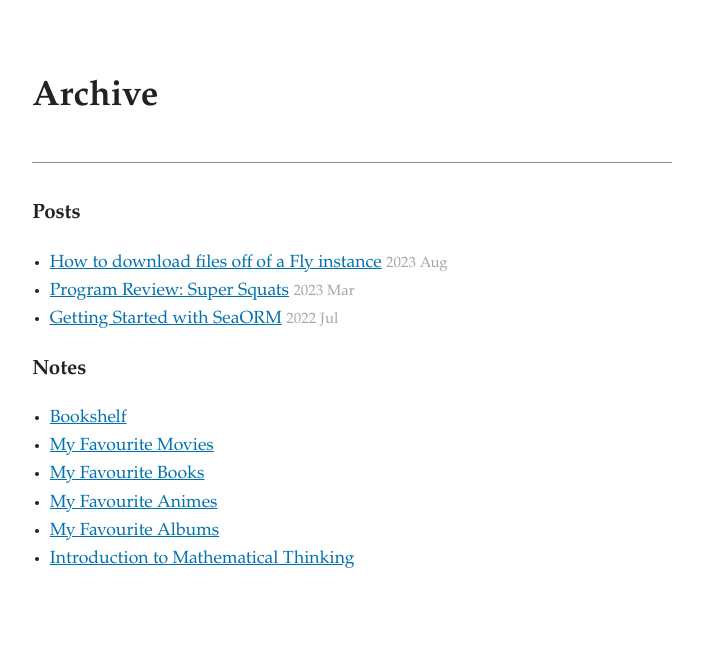
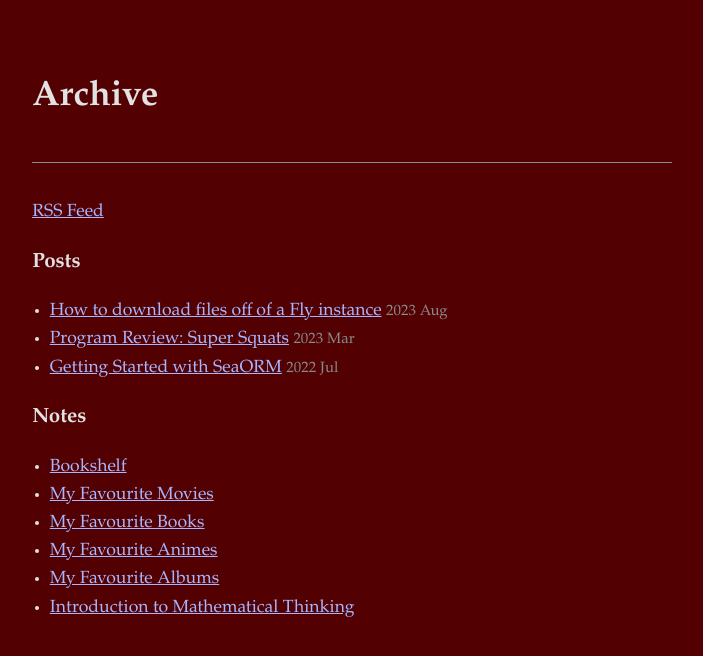
Before and after one commit to anshulxyz/anshulxyz.github.io, a Jekyll site: the page built from archive.md, in a window 1280 px wide. Shown: the top 656 px of the page, without its empty margins (198-901 px from the left). Built offline with Jekyll 4.4.1, drawn with Linux system fonts in a browser that asks for light colours.

Commit message:
Update theme to be a dark theme

```diff
--- a/_layouts/post.html
+++ b/_layouts/post.html
@@ -5,7 +5,7 @@
 <body>
   <div class="container">
     <div>
-      <a href="/" class="muted" >Anshul Chauhan</a>
+      <a href="/" class="muted" >Home</a>
     </div>
     <div>
       <h1>{{ page.title }}</h1>
--- a/_sass/main.scss
+++ b/_sass/main.scss
@@ -16,8 +16,8 @@ html {
   line-height: 1.6;
   font-family: $book;
   font-size: calc(1em * 1.1);
-  background: white;
-  color: $color-gray-6;
+  background: $color-red-6;
+  color: $color-gray-2;
 }
 
 div.container {
@@ -59,12 +59,7 @@ p {
 
 // link
 a {
-  color:$color-azure-4;
-}
-
-a:hover,
-a:focus {
-  background:$color-azure-1;
+  color: lighten( $color-indigo-3, 13%);
 }
 
 hr {
@@ -97,16 +92,13 @@ footer {
 blockquote {
   margin: 1rem 0.5rem 1rem;
   padding: 0.1rem 0.7rem;
-  color: #5c6e6c;
-  background: #d4e9e2;
-  border-left: 3px solid;
-  border-color: #5c6e6c;
+  background: $color-emerald-5;
+  color: $color-emerald-1;
 }
 
 blockquote.red {
-  color: #BF0021;
-  background: #F1DEDF;
-  border-color: #BF0021
+  color: $color-red-2;
+  background: $color-red-4;
 }
 
 
@@ -118,16 +110,16 @@ blockquote.red {
 }
 
 .muted {
-  color: lighten($color-gray-3, 10%);
+  color:$color-gray-3;
 }
 
 .title {
-  color: $color-red-5;
+  color: $color-gray-1;
 }
 
 hr.title {
   height: 1px;
-  background-color: $color-red-5;
+  background-color: $color-gray-3;
   border: none;
 
 }
--- a/archive.md
+++ b/archive.md
@@ -2,6 +2,7 @@
 title: "Archive"
 layout: page
 ---
+[RSS Feed]({{ site.url }}/feed)
 
 ### Posts
 <ul>
```
